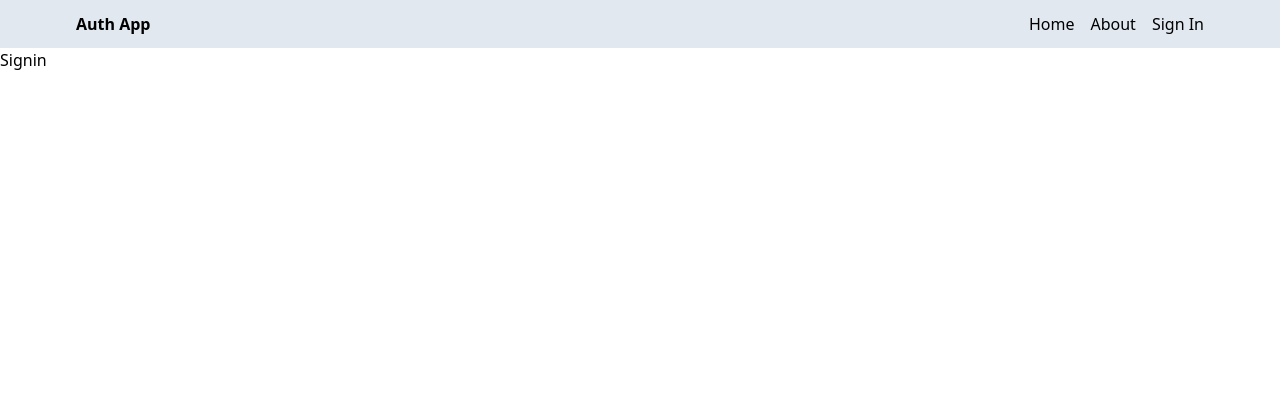
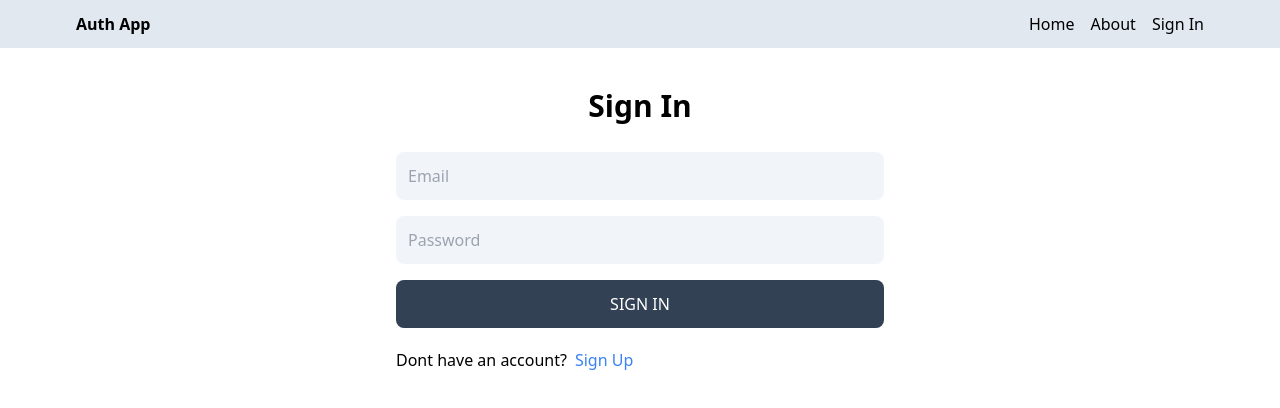
Before and after one commit to SairajKulkarni/authentication, a React (Vite) app in the folder client/: page /sign-in in a window 1280 px wide. Shown: the top 408 px of the page. Built offline with nearby package versions, Linux system fonts and the light colour scheme.

Commit message:
Complete Sign In page functionality

```diff
--- a/client/src/components/Header.jsx
+++ b/client/src/components/Header.jsx
@@ -12,10 +12,10 @@
           <Link to="/">
             <li>Home</li>
           </Link>
-          <Link to="/About">
+          <Link to="/about">
             <li>About</li>
           </Link>
-          <Link to="SignIn">
+          <Link to="/sign-in">
             <li>Sign In</li>
           </Link>
         </ul>
--- a/client/src/pages/SignIn.jsx
+++ b/client/src/pages/SignIn.jsx
@@ -1,5 +1,101 @@
-import React from "react";
+import { useState } from "react";
+import { Link, useNavigate } from "react-router-dom";
 
-export default function Signin() {
-  return <div>Signin</div>;
+export default function SignIn() {
+  const [formData, setFormData] = useState({
+    email: "",
+    password: "",
+  });
+  const [error, setError] = useState(null);
+  const [loading, setLoading] = useState(false);
+  const navigate = useNavigate();
+
+  const handleChange = (e) => {
+    setFormData({
+      ...formData,
+      [e.target.id]: e.target.value,
+    });
+  };
+
+  const handleSubmit = async (e) => {
+    e.preventDefault();
+
+    // Basic validation
+    if (!formData.email || !formData.password) {
+      setError("All fields are required.");
+      return;
+    }
+
+    setLoading(true);
+    setError(null);
+
+    try {
+      const res = await fetch("/api/auth/signin", {
+        method: "POST",
+        headers: {
+          "Content-Type": "application/json",
+        },
+        body: JSON.stringify(formData),
+      });
+
+      const data = await res.json();
+
+      if (!res.ok) {
+        throw new Error(data.message || "Sign-in failed.");
+      }
+
+      setLoading(false);
+      // Redirect user or show success message here
+      if (data.success == false) {
+        setError(true);
+        return;
+      }
+      setError(false);
+      navigate("/");
+    } catch (error) {
+      setLoading(false);
+      setError(error.message);
+    }
+  };
+
+  return (
+    <div className="p-3 max-w-lg mx-auto">
+      <h1 className="text-3xl text-center font-semibold my-7">Sign In</h1>
+
+      <form onSubmit={handleSubmit} className="flex flex-col gap-4">
+        <input
+          type="email"
+          placeholder="Email"
+          id="email"
+          className="bg-slate-100 p-3 rounded-lg"
+          value={formData.email}
+          onChange={handleChange}
+        />
+        <input
+          type="password"
+          placeholder="Password"
+          id="password"
+          className="bg-slate-100 p-3 rounded-lg"
+          value={formData.password}
+          onChange={handleChange}
+        />
+        <button
+          type="submit"
+          className="bg-slate-700 text-white p-3 rounded-lg uppercase hover:opacity-95 disabled:opacity-80"
+          disabled={loading}
+        >
+          {loading ? "Loading..." : "Sign In"}
+        </button>
+      </form>
+      <div className="flex gap-2 mt-5">
+        <p>Dont have an account?</p>
+        <Link to="/sign-up">
+          <span className="text-blue-500">Sign Up</span>
+        </Link>
+      </div>
+      <p className="text-red-700" mt-5>
+        {error && "Something went wrong!"}
+      </p>
+    </div>
+  );
 }
--- a/client/src/pages/SignUp.jsx
+++ b/client/src/pages/SignUp.jsx
@@ -1,5 +1,5 @@
 import { useState } from "react";
-import { Link } from "react-router-dom";
+import { Link, useNavigate } from "react-router-dom";
 
 export default function SignUp() {
   const [formData, setFormData] = useState({
@@ -9,6 +9,7 @@
   });
   const [error, setError] = useState(null);
   const [loading, setLoading] = useState(false);
+  const navigate = useNavigate();
 
   const handleChange = (e) => {
     setFormData({
@@ -51,6 +52,7 @@
         return;
       }
       setError(false);
+      navigate("/sign-in");
     } catch (error) {
       setLoading(false);
       setError(error.message);
```
